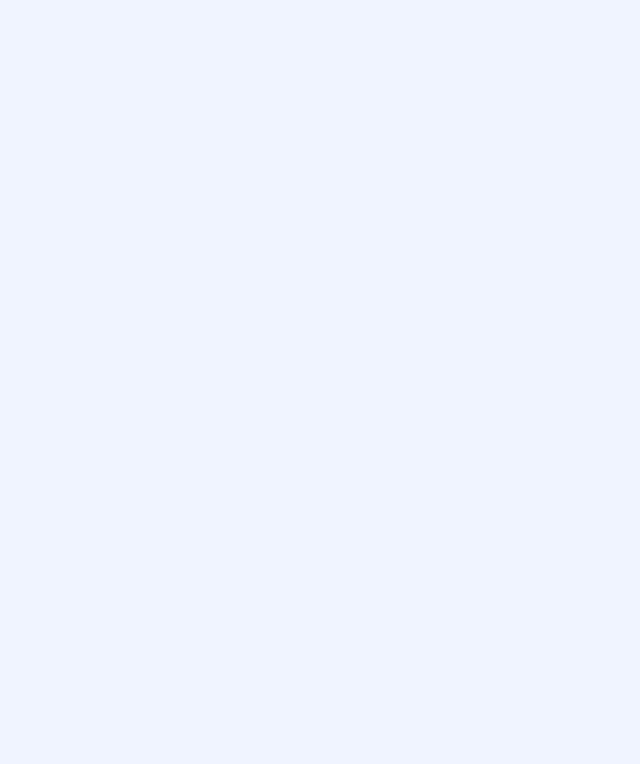
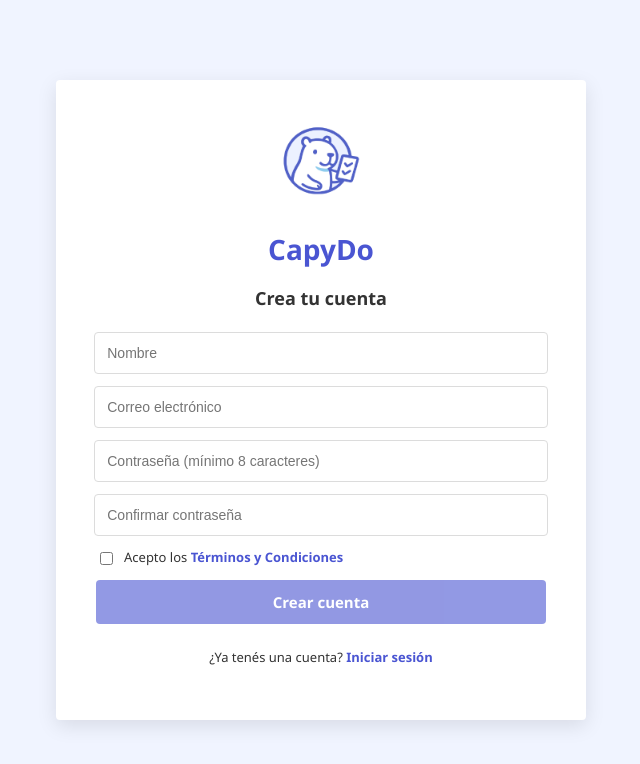
Before and after one commit to Capy-Do/CapyDo-Front, a React (Vite) app in the folder capydo/: page /registro in a window 1280 px wide. Before the commit this address had no page. Shown: the top 764 px of the page, without its empty margins (319-959 px from the left). Built offline with nearby package versions, Linux system fonts and the light colour scheme.

Commit message:
Agrego vista de registro para el usuario

```diff
--- a/capydo/src/App.jsx
+++ b/capydo/src/App.jsx
@@ -1,6 +1,7 @@
 import { BrowserRouter as Router, Routes, Route } from "react-router-dom";
 import CreateProject from "./pages/CreateProject";
 import Login from "./pages/Login"; // agregué el login
+import Register from "./pages/Register"; // Importo el registro
 
 function App() {
   return (
@@ -9,8 +10,11 @@ function App() {
         {/* Ruta principal*/}
         <Route path="/" element={<CreateProject />} />
 
-        {/* Nueva ruta para el inicio de sesión */}
+        {/* Ruta para el inicio de sesión */}
         <Route path="/login" element={<Login />} />
+
+        {/* Ruta del registo */}
+        <Route path="/registro" element={<Register />} />
       </Routes>
     </Router>
   );
--- a/capydo/src/pages/Register.jsx
+++ b/capydo/src/pages/Register.jsx
@@ -0,0 +1,143 @@
+// Componente de Registro para CapyDo
+// - Valida email, contraseñas y aceptación de términos.
+// - Sólo frontend: imprime en consola los datos para conectar luego con backend.
+
+import React, { useState } from "react";
+import "../styles/Registro.css";           // Estilos de esta pantalla
+import logo from "../assets/logo.png";     // Asegurate de tener un logo en src/assets
+
+const Register = () => {
+  // Estados del formulario
+  const [nombre, setNombre] = useState("");
+  const [email, setEmail] = useState("");
+  const [password, setPassword] = useState("");
+  const [confirm, setConfirm] = useState("");
+  const [aceptaTyC, setAceptaTyC] = useState(false);
+
+  // Estados para mostrar mensajes de error al “tocar” los campos
+  const [touched, setTouched] = useState({
+    nombre: false,
+    email: false,
+    password: false,
+    confirm: false,
+  });
+
+  // Validaciones simples
+  const emailValido = /^\S+@\S+\.\S+$/.test(email);
+  const passLarga = password.length >= 8;
+  const passCoincide = password === confirm;
+
+  const formValido = nombre && emailValido && passLarga && passCoincide && aceptaTyC;
+
+  const handleSubmit = (e) => {
+    e.preventDefault();
+    // Si algo no es válido, marcamos todos como "touched" para mostrar errores
+    if (!formValido) {
+      setTouched({ nombre: true, email: true, password: true, confirm: true });
+      return;
+    }
+
+    // 👉 Acá conectarías con tu API/Backend
+    console.log("Registro enviado:", { nombre, email, password });
+    alert("¡Cuenta creada! (demo)");
+  };
+
+  return (
+    <div className="register-container">
+      {/* Encabezado */}
+      <img src={logo} alt="CapyDo Logo" />
+      <h1>CapyDo</h1>
+      <h2>Crea tu cuenta</h2>
+
+      {/* Formulario */}
+      <form className="register-form" onSubmit={handleSubmit} noValidate>
+        {/* Nombre */}
+        <input
+          type="text"
+          placeholder="Nombre"
+          value={nombre}
+          onChange={(e) => setNombre(e.target.value)}
+          onBlur={() => setTouched((t) => ({ ...t, nombre: true }))}
+          required
+          autoComplete="given-name"
+          aria-label="Nombre"
+        />
+        {touched.nombre && !nombre && (
+          <small className="error">Ingresá tu nombre.</small>
+        )}
+
+        {/* Email */}
+        <input
+          type="email"
+          placeholder="Correo electrónico"
+          value={email}
+          onChange={(e) => setEmail(e.target.value)}
+          onBlur={() => setTouched((t) => ({ ...t, email: true }))}
+          required
+          autoComplete="email"
+          aria-label="Correo electrónico"
+        />
+        {touched.email && !emailValido && (
+          <small className="error">Ingresá un correo válido.</small>
+        )}
+
+        {/* Contraseña */}
+        <input
+          type="password"
+          placeholder="Contraseña (mínimo 8 caracteres)"
+          value={password}
+          onChange={(e) => setPassword(e.target.value)}
+          onBlur={() => setTouched((t) => ({ ...t, password: true }))}
+          required
+          autoComplete="new-password"
+          aria-label="Contraseña"
+        />
+        {touched.password && !passLarga && (
+          <small className="error">La contraseña debe tener al menos 8 caracteres.</small>
+        )}
+
+        {/* Confirmar contraseña */}
+        <input
+          type="password"
+          placeholder="Confirmar contraseña"
+          value={confirm}
+          onChange={(e) => setConfirm(e.target.value)}
+          onBlur={() => setTouched((t) => ({ ...t, confirm: true }))}
+          required
+          autoComplete="new-password"
+          aria-label="Confirmar contraseña"
+        />
+        {touched.confirm && !passCoincide && (
+          <small className="error">Las contraseñas no coinciden.</small>
+        )}
+
+        {/* Términos y condiciones */}
+        <label className="terms">
+          <input
+            type="checkbox"
+            checked={aceptaTyC}
+            onChange={(e) => setAceptaTyC(e.target.checked)}
+          />
+          <span>
+            Acepto los <a href="/terminos" target="_blank" rel="noreferrer">Términos y Condiciones</a>
+          </span>
+        </label>
+        {!aceptaTyC && touched.confirm && (
+          <small className="error">Debés aceptar los Términos y Condiciones.</small>
+        )}
+
+        {/* Botón de Registrar */}
+        <button type="submit" className="btn-register" disabled={!formValido}>
+          Crear cuenta
+        </button>
+
+        {/* Link para ir al login si ya tiene cuenta */}
+        <p className="register-extra">
+          ¿Ya tenés una cuenta? <a href="/login">Iniciar sesión</a>
+        </p>
+      </form>
+    </div>
+  );
+};
+
+export default Register;
--- a/capydo/src/styles/InicioSesion.css
+++ b/capydo/src/styles/InicioSesion.css
@@ -51,7 +51,7 @@ body {
 
 /* 📥 Inputs de correo y contraseña */
 .login-form input {
-  width: 100%; /* Que ocupen todo el ancho disponible */
+  width: 95%; /* Que ocupen todo el ancho disponible */
   padding: 12px; /* Espaciado interno */
   border: 1px solid #dcdcdc; /* Borde gris claro */
   border-radius: 4px; /* Bordes rectos */
--- /dev/null
+++ b/capydo/src/styles/Registro.css
@@ -0,0 +1,138 @@
+/* 🎨 Fondo general (opcional)
+   Si ya lo manejás en el CSS del login, podés omitir el body acá.
+*/
+
+/* 📦 Contenedor del registro (misma estética que login) */
+.register-container {
+  width: 450px;                 /* Ancho fijo como en login */
+  margin: 40px auto;
+  padding: 40px;
+  background: #ffffff;
+  border-radius: 4px;           /* Bordes rectos */
+  box-shadow: 0 6px 20px rgba(0, 0, 0, 0.1);
+  text-align: center;
+}
+
+/* Logo y títulos */
+.register-container img {
+  width: 80px;
+  margin-bottom: 10px;
+}
+
+.register-container h1 {
+  font-size: 28px;
+  color: #4a55d2;
+  margin-bottom: 20px;
+}
+
+.register-container h2 {
+  font-size: 18px;
+  color: #333;
+  margin-bottom: 20px;
+}
+
+/* 🖊️ Formulario */
+.register-form {
+  display: flex;
+  flex-direction: column;
+  gap: 12px;
+  align-items: center;
+  width: 100%;
+}
+
+/* Inputs iguales que los del login */
+.register-form input[type="text"],
+.register-form input[type="email"],
+.register-form input[type="password"] {
+  width: 95%;
+  padding: 12px;
+  border: 1px solid #dcdcdc;
+  border-radius: 4px;
+  outline: none;
+  font-size: 14px;
+  transition: all 0.2s ease-in-out;
+  background-color: #ffffff;
+  color: #000;
+}
+
+.register-form input:focus {
+  border-color: #4a55d2;
+  box-shadow: 0 0 5px rgba(74, 85, 210, 0.3);
+}
+
+/* Errores de validación */
+.error {
+  color: #d33;
+  font-size: 12px;
+  margin-top: -6px;   /* acerca el error al input */
+  align-self: flex-start;
+}
+
+/* Términos y condiciones */
+.terms {
+  width: 100%;
+  display: flex;
+  gap: 8px;
+  align-items: center;
+  text-align: left;
+  font-size: 13px;
+  color: #333;
+}
+
+.terms a {
+  color: #4a55d2;
+  text-decoration: none;
+  font-weight: 600;
+}
+
+.terms a:hover {
+  text-decoration: underline;
+}
+
+/* Botón principal */
+.btn-register {
+  width: 100%;
+  padding: 12px;
+  background: #4a55d2;
+  color: white;
+  font-weight: bold;
+  border: none;
+  border-radius: 4px;
+  cursor: pointer;
+  font-size: 15px;
+  transition: 0.3s;
+}
+
+.btn-register:hover {
+  background: #3a44b2;
+}
+
+.btn-register:disabled {
+  opacity: 0.6;
+  cursor: not-allowed;
+}
+
+/* Texto inferior (link a login) */
+.register-extra {
+  font-size: 13px;
+  margin-top: 12px;
+  color: #333;
+}
+
+.register-extra a {
+  color: #4a55d2;
+  font-weight: 600;
+  text-decoration: none;
+}
+
+.register-extra a:hover {
+  text-decoration: underline;
+}
+
+/* 📱 Responsive simple */
+@media (max-width: 480px) {
+  .register-container {
+    width: 92vw;
+    padding: 28px;
+  }
+}
```
